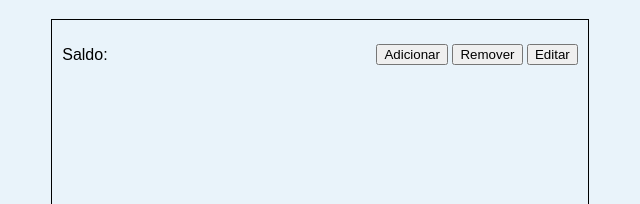
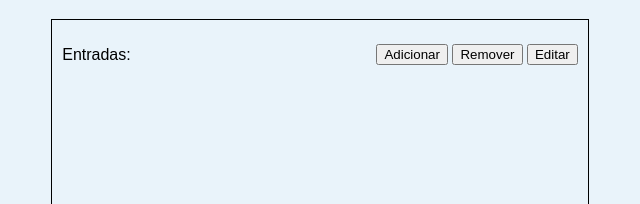
Before and after one commit to ICEI-PUC-Minas-PPLES-TI/plf-es-2024-1-ti1-0385100-dificuldade-em-gerenciar-financas-2, a plain HTML site: page sprint 3/cofrinho.html in a window 1280 px wide. Shown: the part 185-389 px from the top of the page, 0-640 px from the left. Drawn offline with Linux system fonts and the light colour scheme; no server answers.

Commit message:
ultimo comit sprint 3

```diff
--- a/sprint 3/cofrinho.html
+++ b/sprint 3/cofrinho.html
@@ -30,7 +30,7 @@
 <div class="fileira">
     <div class="quadro">
         <div class="header">
-            <p>Saldo:</p>
+            <p>Entradas:</p>
             <div>
                 <button onclick="adicionarSaldo()">Adicionar</button>
                 <button onclick="removerSaldo()">Remover</button>
```
Also changed, not shown: 2 other files.
